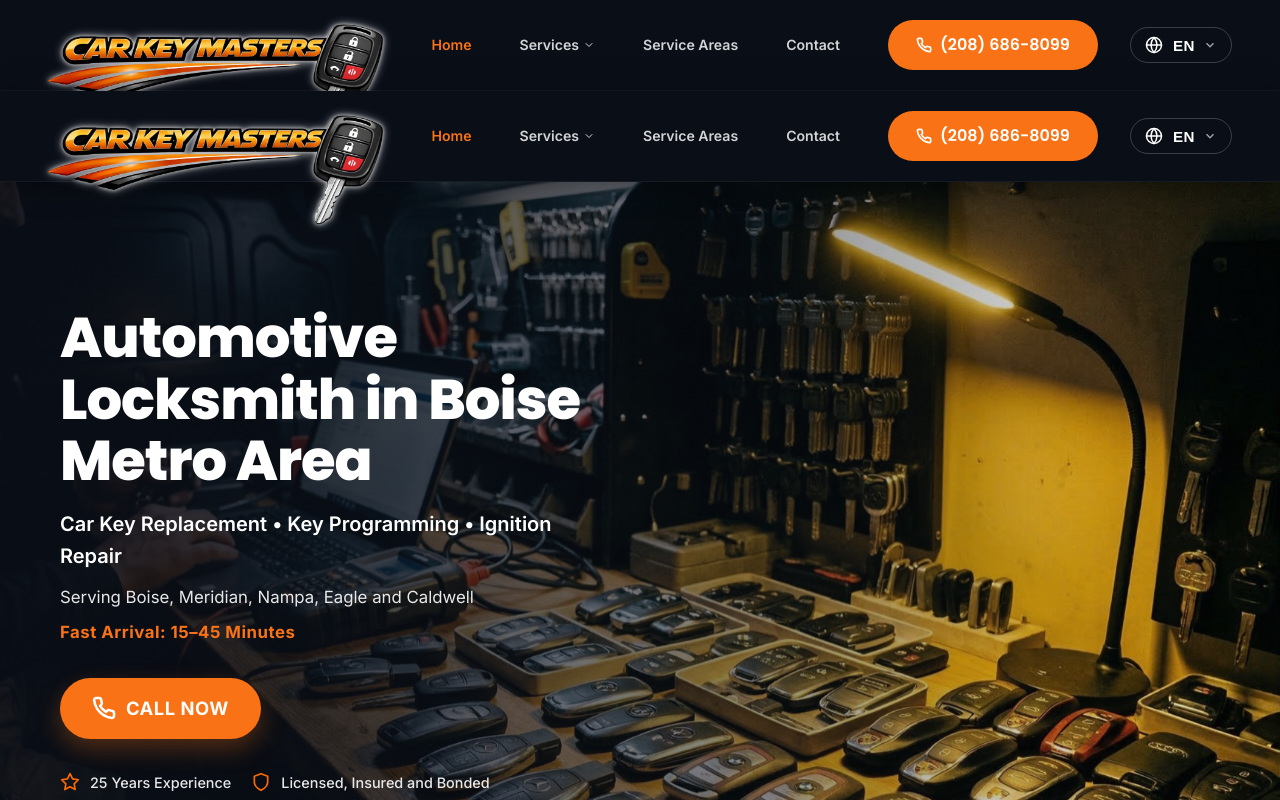
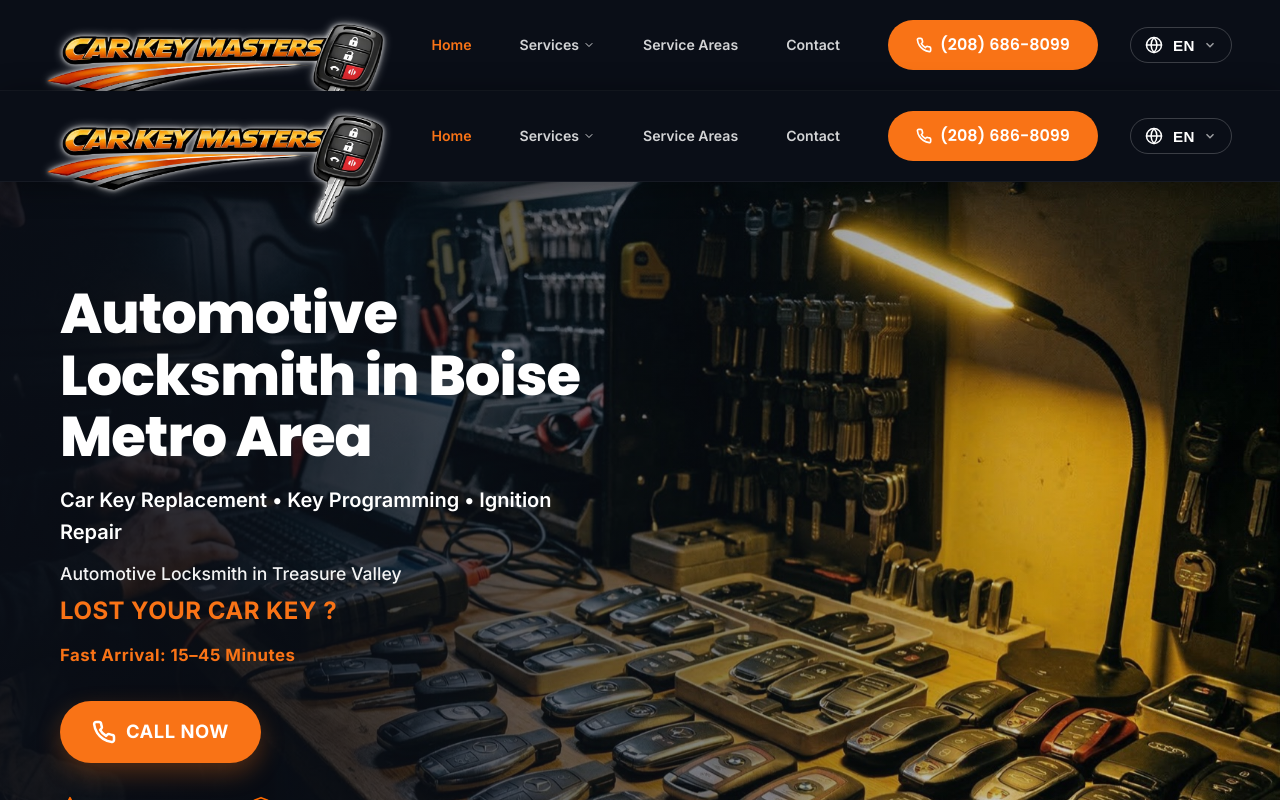
Before and after one commit to saskij/https-github.com-_-demo-locksmith, a Next.js app: page /en in a window 1280 px wide. Shown: the top 800 px of the page. Built offline with nearby package versions, Linux system fonts and the light colour scheme.

Commit message:
Update hero text and formatting

```diff
--- a/app/globals.css
+++ b/app/globals.css
@@ -226,7 +226,7 @@ ul {
 }
 
 .hero__serving-line {
-  display: none;
+  display: block;
 }
 
 @media (min-width: 1024px) {
@@ -234,9 +234,6 @@ ul {
     display: block;
   }
 
-  .hero__serving-line {
-    display: block;
-  }
 }
 
 .header__menu-btn {
--- a/components/HeroSection.jsx
+++ b/components/HeroSection.jsx
@@ -41,9 +41,22 @@ export default function HeroSection({
                         <p style={{ fontSize: '1.25rem', fontWeight: '600', color: '#ffffff', marginBottom: '12px' }}>
                             {resolvedSubheadline}
                         </p>
-                        <p className="hero__serving-line" style={{ fontSize: '1.05rem', color: 'rgba(255,255,255,0.9)', marginBottom: '8px' }}>
-                            {tr.servingLine}
-                        </p>
+                        {tr.servingLine.split('\n\n').map((line, idx) => (
+                            <p
+                                key={idx}
+                                className="hero__serving-line"
+                                style={{
+                                    fontSize: idx === 0 ? '1.1rem' : '1.5rem',
+                                    fontWeight: idx === 1 ? '700' : '500',
+                                    color: idx === 1 ? 'var(--orange)' : 'rgba(255,255,255,0.95)',
+                                    marginBottom: idx === 0 ? '4px' : '12px',
+                                    textTransform: idx === 1 ? 'uppercase' : 'none',
+                                    letterSpacing: idx === 1 ? '0.5px' : 'normal'
+                                }}
+                            >
+                                {line}
+                            </p>
+                        ))}
                         <p style={{ fontSize: '1.05rem', color: 'var(--orange)', fontWeight: '700', letterSpacing: '0.5px' }}>
                             {tr.arrivalLine}
                         </p>
```
Also changed, not shown: lib/translations.js.
